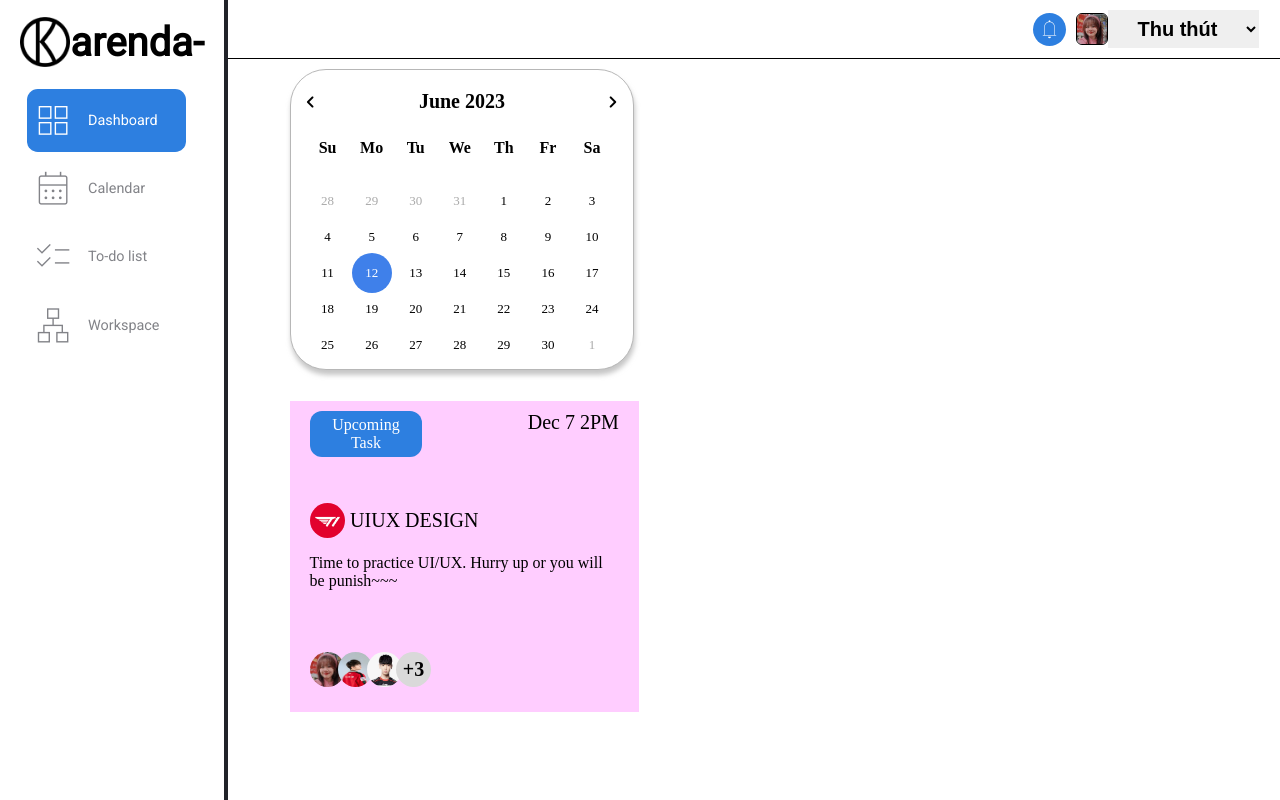
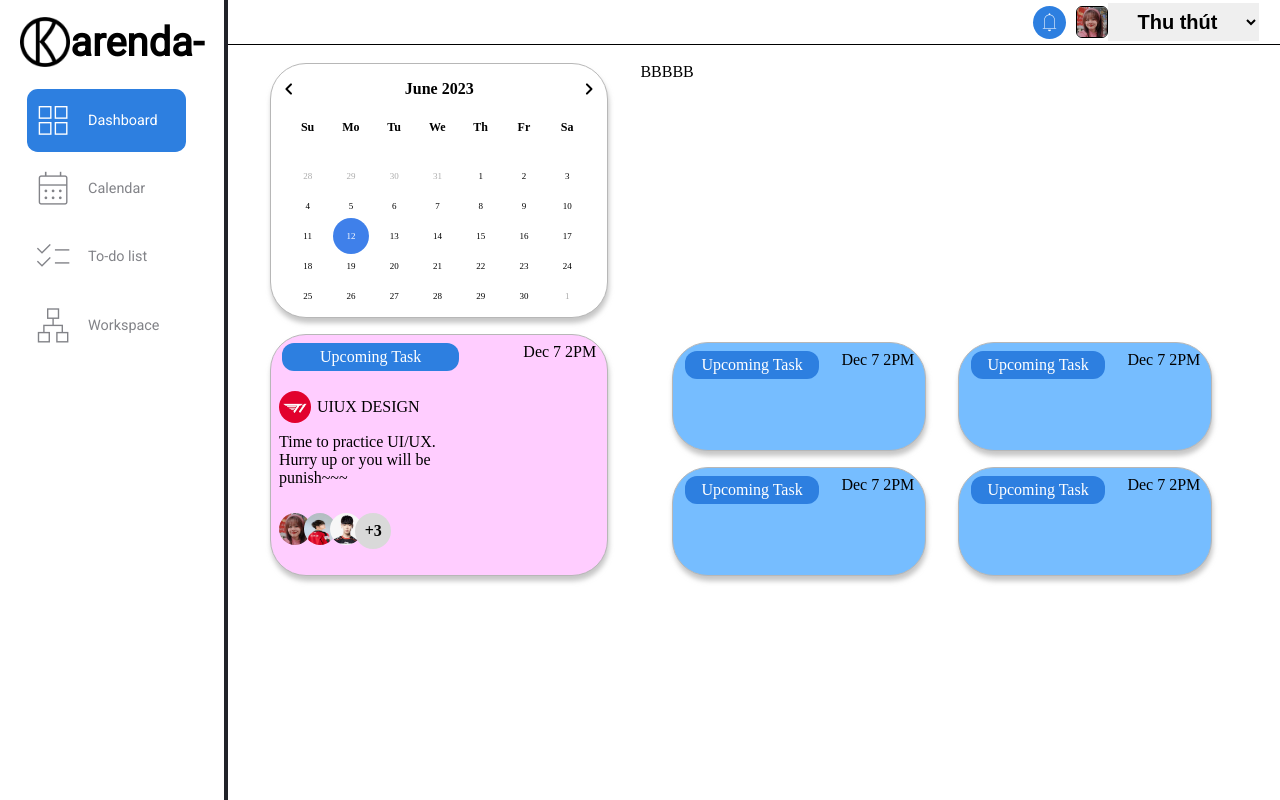
Before and after one commit to ThuKuRu/calendar, a React (Create React App) app: page / in a window 1280 px wide. Built offline with nearby package versions, Linux system fonts and the light colour scheme.

Commit message:
Dash update

```diff
--- a/src/containers/Dashboard/Dashboard.jsx
+++ b/src/containers/Dashboard/Dashboard.jsx
@@ -2,14 +2,68 @@ import React from "react";
 import { DashBoard } from "./index.style";
 import MiniCalendar from "../Layout/SideBar/MiniCalendar/MiniCalendar.jsx";
 import t1img from "../../img/t1img.png";
-import user1 from "../../img/user1.jpg";
 import user2 from "../../img/user2.jpg";
 import user3 from "../../img/user3.jpg";
 import AvatarImg from "../../img/thu_1.png";
+
 const Dashboard = () => {
   return (
     <DashBoard>
       <div className="container">
+        <div className="miniCal">
+          <MiniCalendar />
+        </div>
+        <div className="topRightDash">BBBBB</div>
+        <div className="upComingTask">
+          <div className="upComingTask-top">
+            <div className="taskStatus">Upcoming Task</div>
+            <div className="upComingTaskDate">Dec 7 2PM</div>
+          </div>
+          <div className="upComingTaskNoti">
+            <div className="upComingTaskNotify">
+              <img src={t1img} />
+              UIUX DESIGN
+            </div>
+            <div className="upComingTaskNotifyDes">
+              Time to practice UI/UX. Hurry up or you will be punish~~~
+            </div>
+          </div>
+
+          <div className="upComingTaskMember">
+            <img src={AvatarImg} />
+            <img className="afterImg" src={user2} />
+            <img className="afterImg" src={user3} />
+            <div className="numberMore">+3</div>
+          </div>
+        </div>
+        <div className="bottomRightDashContainer">
+          <div className="upNextComingTask">
+            <div className="upComingTask-top">
+              <div className="taskStatus">Upcoming Task</div>
+              <div className="upComingTaskDate">Dec 7 2PM</div>
+            </div>
+          </div>
+          <div className="upNextComingTask">
+            <div className="upComingTask-top">
+              <div className="taskStatus">Upcoming Task</div>
+              <div className="upComingTaskDate">Dec 7 2PM</div>
+            </div>
+          </div>
+          <div className="upNextComingTask">
+            <div className="upComingTask-top">
+              <div className="taskStatus">Upcoming Task</div>
+              <div className="upComingTaskDate">Dec 7 2PM</div>
+            </div>
+          </div>
+          <div className="upNextComingTask">
+            <div className="upComingTask-top">
+              <div className="taskStatus">Upcoming Task</div>
+              <div className="upComingTaskDate">Dec 7 2PM</div>
+            </div>
+          </div>
+        </div>
+      </div>
+      {/* <div className="containerH">
         <div className="top-container">
           <div className="miniCal">
             <MiniCalendar />
@@ -17,27 +71,9 @@ const Dashboard = () => {
           <div className="graph"></div>
         </div>
         <div className="bottom-container">
-          <div className="upComingTask">
-            <div className="upComingTask-top">
-              <div className="taskStatus">Upcoming Task</div>
-              <div className="upComingTaskDate">Dec 7 2PM</div>
-            </div>
-            <div className="upComingTaskNotify">
-              <img src={t1img} />
-              UIUX DESIGN
-            </div>
-            <div className="upComingTaskNotifyDes">
-              Time to practice UI/UX. Hurry up or you will be punish~~~
-            </div>
-            <div className="upComingTaskMember">
-              <img src={AvatarImg} />
-              <img className="afterImg" src={user2} />
-              <img className="afterImg" src={user3} />
-              <div className="numberMore">+3</div>
-            </div>
-          </div>
+
         </div>
-      </div>
+      </div> */}
     </DashBoard>
   );
 };
--- a/src/containers/Dashboard/index.style.js
+++ b/src/containers/Dashboard/index.style.js
@@ -2,62 +2,65 @@ import styled from "styled-components";
 
 const DashBoard = styled.div`
   .container {
-    display: flex;
-    flex-direction: column;
-    .top-container {
-      .miniCal {
-        margin-left: 5%;
-      }
-    }
-    .bottom-container {
+    display: grid;
+    grid-template-columns: 35% 65%;
+    gap: 1em 2em;
+    padding: 0.5em 2em 0 2em;
+
     .upComingTask {
-        width: 30%;
       background-color: #ffcdff;
-        margin-left: 5%;
-        margin-top: 3%;
-        padding: 10px 20px;
-
+      border-radius: 36px;
+      border: 1px solid #b7b7b7;
+      box-shadow: 1px 5px 5px #aaaa;
       .upComingTask-top {
         display: flex;
         justify-content: space-between;
+        margin: 0.5em 0.7em;
         .taskStatus {
+          font-size: claim(0.75rem, 1.25rem, 3rem);
           background-color: #2d7fe0;
           color: white;
-            width: 30%;
+          width: 50%;
           border-radius: 12px;
           padding: 5px 10px;
           text-align: center;
         }
         .upComingTaskDate {
           align-items: center;
-            font-size: 20px;
         }
       }
+      .upComingTaskNoti {
+        margin-left: 0.5em;
         .upComingTaskNotify {
           display: flex;
           align-items: center;
           width: 60%;
-          margin-top: 15%;
-          font-size: 20px;
+          margin-top: 1.25rem;
+          font-size: claim(0.75rem, 1.25rem, 3rem);
           img {
             border-radius: 50%;
-            width: 35px;
+            width: 2em;
             margin-right: 3%;
           }
         }
         .upComingTaskNotifyDes {
-          margin-top: 5%;
+          width: 60%;
+          margin-top: 0.625rem;
+          font-size: claim(0.75rem, 0.75rem, 3rem);
         }
+      }
+
       .upComingTaskMember {
-          margin-top: 20%;
-          margin-bottom: 5%;
         display: flex;
+        flex-direction: row;
+        margin: 1.6rem 0 1.6rem 0.5rem;
 
         img {
           border-radius: 50%;
-            width: 35px;
-            height: 35px;
+          width: 2em;
+          height: 2em;
           margin-right: 3%;
+          fon-size: 1.5rem;
         }
         .afterImg {
           margin-left: -5%;
@@ -66,15 +69,55 @@ const DashBoard = styled.div`
           display: flex;
           justify-content: center;
           align-items: center;
-            width: 35px;
-            height: 35px;
+          width: 2.25rem;
+          height: 2.25rem;
           background-color: #d9d9d9;
           border-radius: 50%;
           font-weight: bold;
-            font-size: 20px;
+          font-size: claim(0.75rem, 1.25rem, 3rem);
           margin-left: -5%;
         }
       }
+    }
+    .bottomRightDashContainer {
+      display: grid;
+      grid-template-columns: 45% 45%;
+      gap: 1em 2em;
+      padding: 0.5em 2em 0 2em;
+      .upNextComingTask {
+        background-color: #76bdff;
+        border-radius: 36px;
+        border: 1px solid #b7b7b7;
+        box-shadow: 1px 5px 5px #aaaa;
+        .upComingTask-top {
+          display: flex;
+          justify-content: space-between;
+          margin: 0.5em 0.7em;
+          .taskStatus {
+            font-size: claim(0.75rem, 1.25rem, 3rem);
+            background-color: #2d7fe0;
+            color: white;
+            width: 50%;
+            border-radius: 12px;
+            padding: 5px 10px;
+            text-align: center;
+          }
+          .upComingTaskDate {
+            align-items: center;
+          }
+        }
+        // .upComingTaskNotify {
+        //   display: flex;
+        //   align-items: center;
+        //   width: 60%;
+
+        //   font-size: claim(0.75rem, 1.25rem, 3rem);
+        //   img {
+        //     border-radius: 50%;
+        //     width: 16px;
+        //     margin-right: 3%;
+        //   }
+        // }
       }
     }
   }
--- a/src/containers/Layout/SideBar/MiniCalendar/index.style.js
+++ b/src/containers/Layout/SideBar/MiniCalendar/index.style.js
@@ -2,27 +2,27 @@ import styled from "styled-components";
 
 const MinicalendarStyle = styled.div`
   .wrapper {
-    width: 35%;
     background-color: #fff;
     border-radius: 36px;
     border: 1px solid #b7b7b7;
     box-shadow: 1px 5px 5px #aaaa;
+
     header {
       display: flex;
       align-items: center;
       justify-content: space-between;
       .current-date {
-        font-size: 20px;
+        font-size: 16px;
         font-weight: 750;
         font-family: "Poppins";
       }
       .icons {
         span {
-          height: 38px;
-          width: 38px;
+          height: 34px;
+          width: 34px;
           margin: 0 1px;
           text-align: center;
-          line-height: 38px;
+          line-height: 34px;
           border-radius: 50%;
           cursor: pointer;
           &:hover {
@@ -47,26 +47,26 @@ const MinicalendarStyle = styled.div`
           position: relative;
           width: calc(100% / 7);
           text-align: center;
-          font-size: 16px;
+          font-size: 12px;
         }
       }
       .weeks {
         li {
           font-weight: 750;
-          font-size: 16px;
+          font-size: 12px;
         }
       }
       .days {
         li {
-          font-size: 13px;
+          font-size: 9px;
           z-index: 1;
           cursor: pointer;
           margin-top: 20px;
           &::before {
             position: absolute;
             content: "";
-            height: 40px;
-            width: 40px;
+            height: 36px;
+            width: 36px;
             top: 50%;
             left: 50%;
             z-index: -1;
--- a/src/containers/Layout/TopNav/index.style.js
+++ b/src/containers/Layout/TopNav/index.style.js
@@ -7,7 +7,7 @@ const NavBar = styled.div`
   width: 100%;
   border-bottom: 0.0625rem solid;
   padding: 0.3125em 0em;
-  min-height: 3em;
+  min-height: 2em;
   .header {
     padding: 0 2%;
     display: flex;
```
Lines whose indentation alone changed are shown as unchanged.
